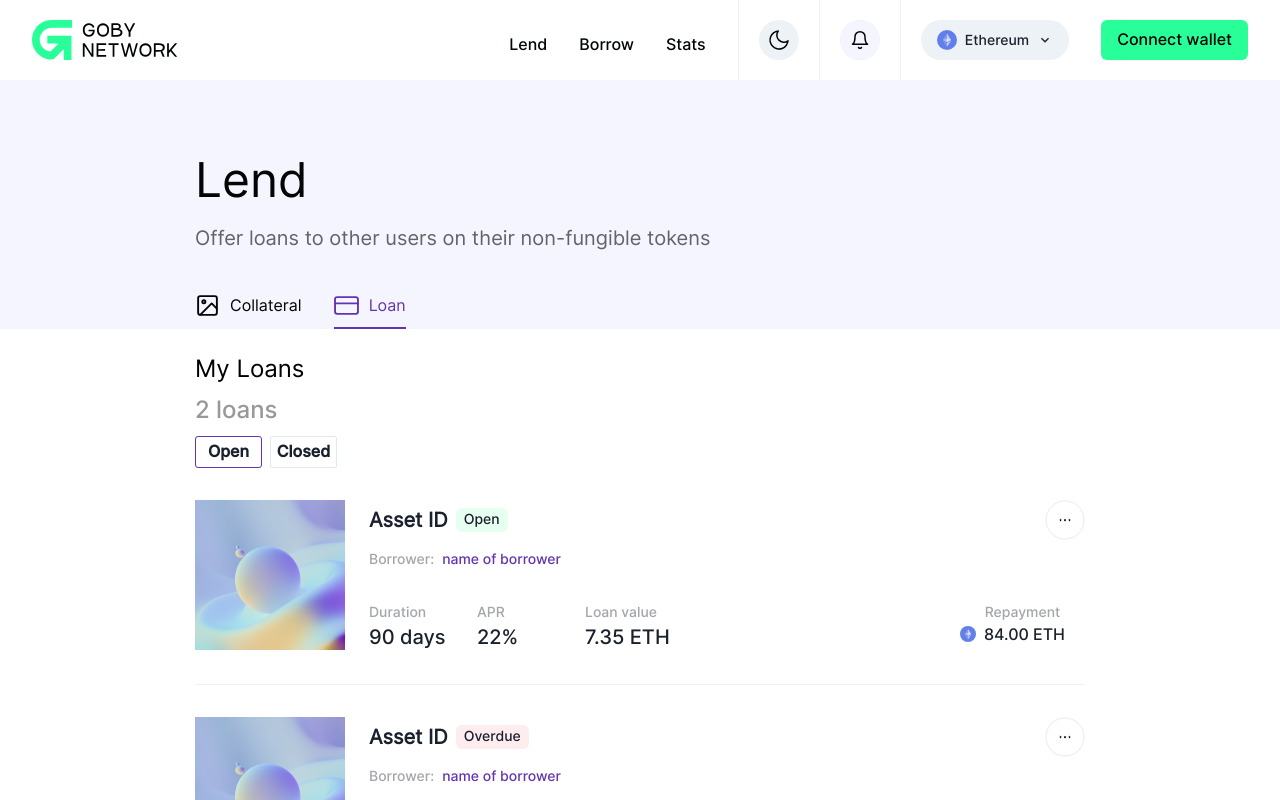
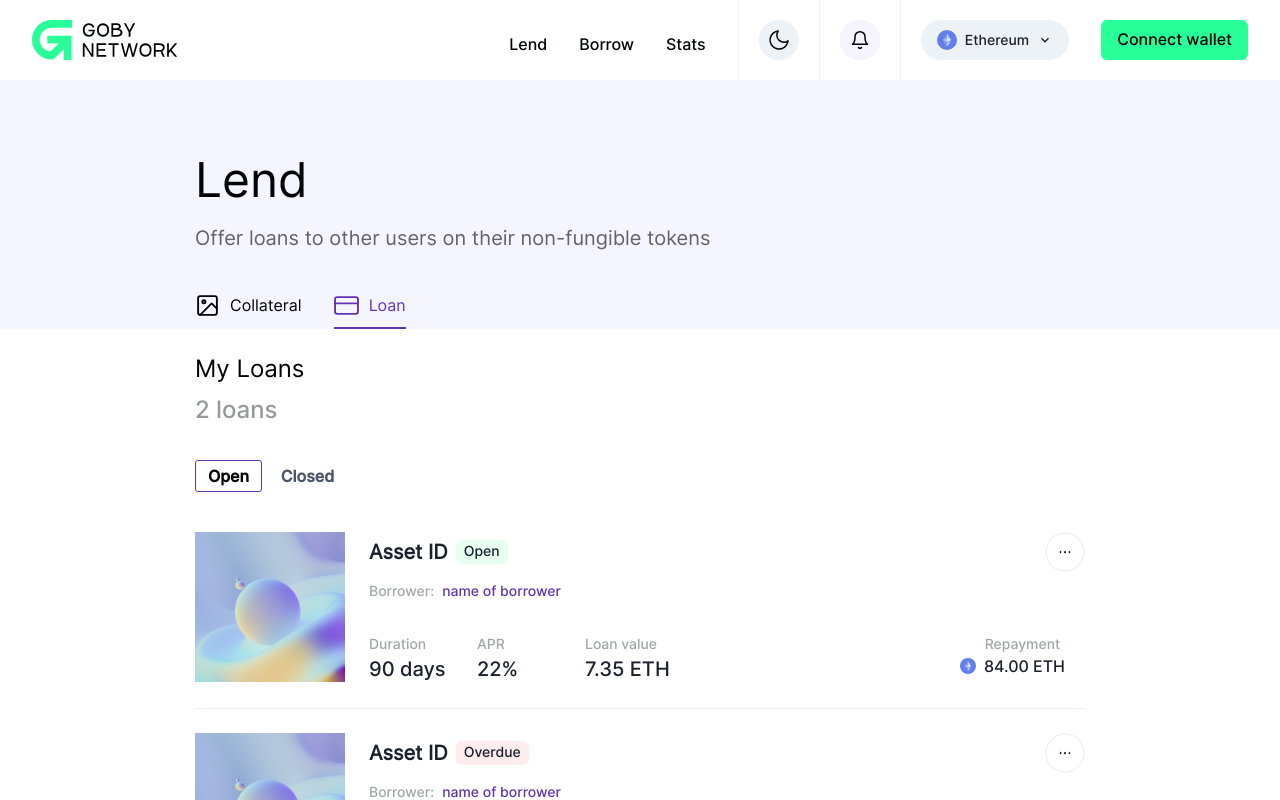
Before and after one commit to paurock/goby, a Next.js app: page /loan in a window 1280 px wide. Shown: the top 800 px of the page. Built offline with nearby package versions, Linux system fonts and the light colour scheme.

Commit message:
loan page: add tabs

```diff
--- a/src/components/sections/content/LoanTable/index.tsx
+++ b/src/components/sections/content/LoanTable/index.tsx
@@ -1,15 +1,19 @@
 import {
   Box,
-  Button,
   Divider,
   Heading,
-  HStack,
   Text,
   VStack,
   Flex,
+  Tabs,
+  TabList,
+  Tab,
+  TabPanels,
+  TabPanel,
 } from '@chakra-ui/react';
 import { LoanTable } from './SingleLoan';
-import React, { useState } from 'react';
+import React from 'react';
+import { useAssets } from 'shared';
 
 const myFontStyle = {
   fontWeight: '400',
@@ -18,7 +22,7 @@ const myFontStyle = {
 };
 
 const Loans = (): JSX.Element => {
-  const [active, setActive] = useState<boolean>(true);
+  const { text, background } = useAssets();
   return (
     <Flex w="full" justifyContent="center">
       <Flex
@@ -27,49 +31,67 @@ const Loans = (): JSX.Element => {
         maxW="1050px"
       >
         <VStack w="full" mt={['26px']} pb={['10px']} flexWrap="wrap">
-          <Heading as="h2" w="full" sx={{ ...myFontStyle, fontSize: '24px' }}>
+          <Heading
+            as="h2"
+            w="full"
+            sx={{ ...myFontStyle, fontSize: '24px', color: text }}
+          >
             My Loans
           </Heading>
           <Text
             as="h5"
             w="full"
-            sx={{ ...myFontStyle, fontSize: '24px', opacity: 0.4 }}
+            sx={{ ...myFontStyle, fontSize: '24px', opacity: 0.4, color: text }}
           >
             2 loans
           </Text>
-          <HStack w="full">
-            <Button
+          <Tabs w="full" variant="soft-rounded" colorScheme="white">
+            <TabList px="0" fontSize="16px">
+              <Tab
                 maxW="67px"
                 maxH="32px"
-              variant="outline"
-              sx={
-                active
-                  ? {
+                mr="12px"
+                mt="24px"
+                px="12px"
+                border="1px solid lightblue"
+                borderRadius="3px"
+                _selected={{
+                  border: '1px solid',
                   borderColor: 'purple',
-                      borderRadius: '3px',
-                      fontSize: '16px',
-                    }
-                  : {
-                      borderColor: 'initial',
-                      borderRadius: '3px',
-                      fontSize: '16px',
-                    }
-              }
+                  color: text,
+                }}
               >
                 Open
-            </Button>
-            <Button
+              </Tab>
+              <Tab
                 maxW="67px"
                 maxH="32px"
-              variant="outline"
-              sx={{ borderRadius: '2px', fontSize: '16px' }}
+                mr="12px"
+                mt="24px"
+                px="12px"
+                borderRadius="3px"
+                _selected={{
+                  border: '1px solid',
+                  borderColor: 'purple',
+                  color: text,
+                }}
               >
                 Closed
-            </Button>
-          </HStack>
+              </Tab>
+            </TabList>
+            <TabPanels>
+              <TabPanel px="0">
                 <LoanTable status={'Open'} />
                 <Divider />
-          <LoanTable status={'Overdue'} getAsset={true} />
+                <LoanTable status={'Overdue'} />
+              </TabPanel>
+              <TabPanel px="0">
+                <LoanTable status={'Colosed'} />
+                <Divider />
+                <LoanTable status={'Closed'} />
+              </TabPanel>
+            </TabPanels>
+          </Tabs>
           <Box h="104px"></Box>
         </VStack>
       </Flex>
```
Lines whose indentation alone changed are shown as unchanged.
